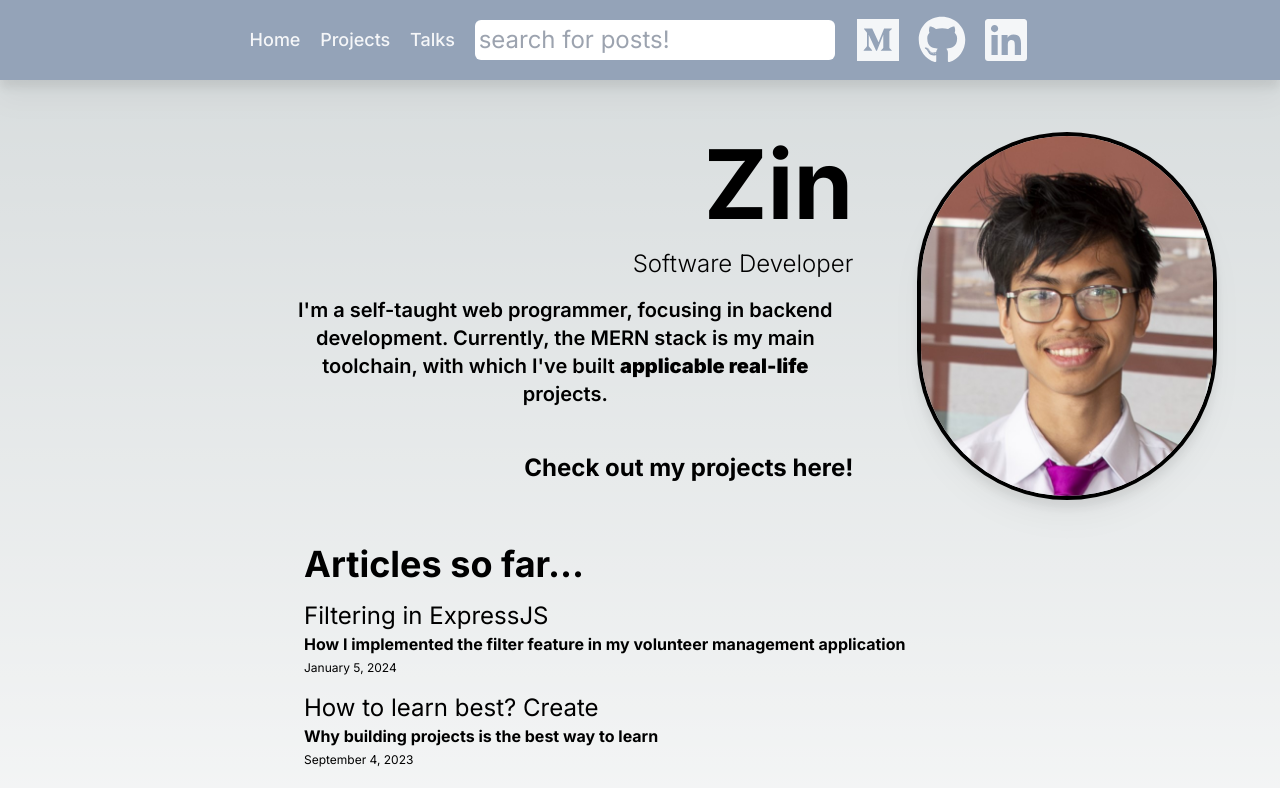
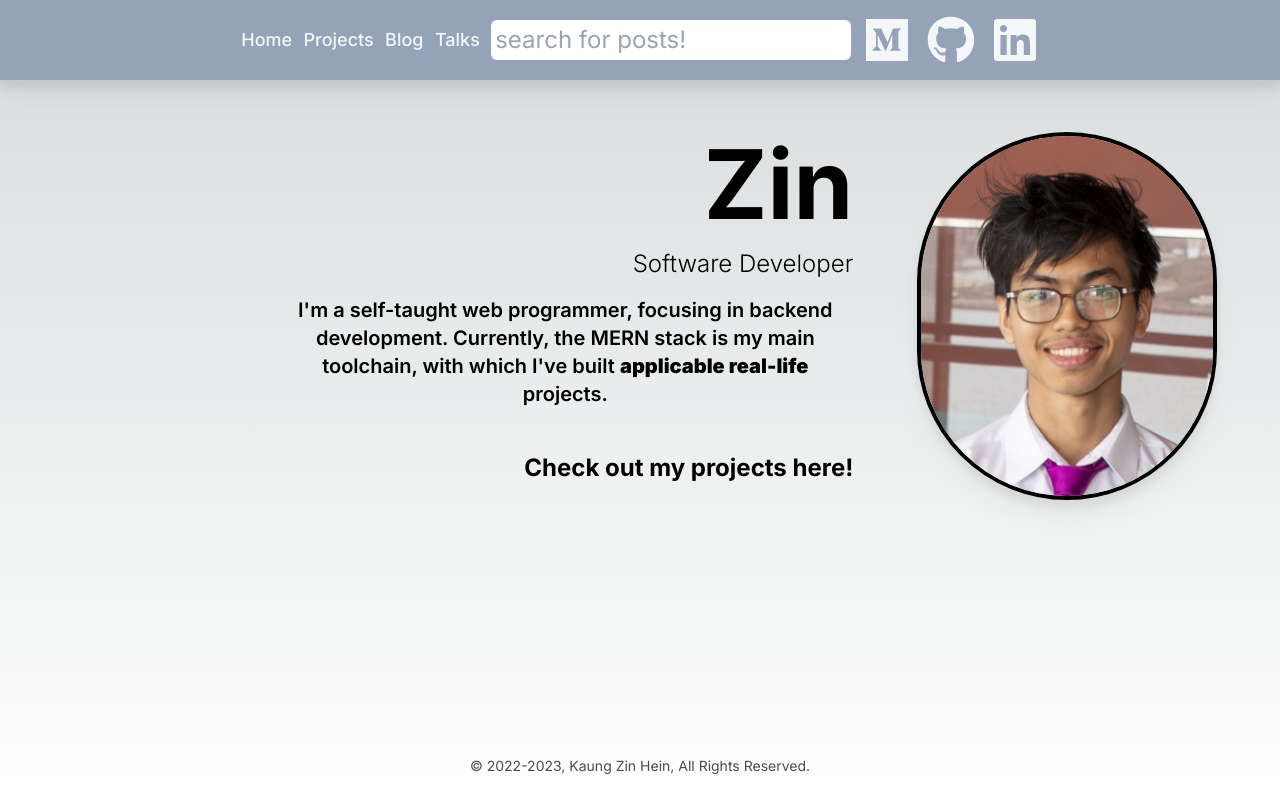
Before and after one commit to Zen-cronic/next_blog_4, a Next.js app: page / in a window 1280 px wide. Shown: the top 788 px of the page. Built offline with nearby package versions, Linux system fonts and the light colour scheme.

Commit message:
refactored: /posts/[postId]

```diff
--- a/src/app/components/Navbar.tsx
+++ b/src/app/components/Navbar.tsx
@@ -32,6 +32,15 @@ function Navbar() {
           </Link>
         </h1>
 
+        <h1 className="text-2xl sm:text-lg font-bold text-white grid place-content-center mb-2 md:mb-0">
+          <Link
+            href={"/posts"}
+            className="text-white/90  no-underline hover:text-white"
+          >
+            {" "}
+            Blog
+          </Link>
+        </h1>
         <h1 className="text-2xl sm:text-lg font-bold text-white grid place-content-center mb-2 md:mb-0">
           <Link
             href={"/talks"}
--- a/src/app/components/TalkExcerpt.tsx
+++ b/src/app/components/TalkExcerpt.tsx
@@ -1,3 +1,4 @@
+import getFormattedDate from "@/lib/getFormattedDate";
 import Image from "next/image";
 import Link from "next/link";
 import React from "react";
@@ -6,7 +7,10 @@ interface TalkExcerptProps {
   talk: Talk;
 }
 
-const TalkExcerpt: React.FC<TalkExcerptProps> = ({ talk }) => {
+export default function TalkExcerpt({ talk }: TalkExcerptProps) {
+  const { description, eventDate, eventName } = talk;
+  const formattedDate = getFormattedDate(eventDate);
+
   return (
     <div className="border-2 border-stone-900 dark:border-white rounded-md overflow-hidden mb-2">
       <Image
@@ -21,9 +25,9 @@ const TalkExcerpt: React.FC<TalkExcerptProps> = ({ talk }) => {
         <p className="text-lg">
           <strong>{talk.title} </strong>
         </p>
-        <p className="dark:text-slate-400">Description: {talk.description}</p>
-        <p className="dark:text-slate-400">Event: {talk.eventName}</p>
-        <p className="dark:text-slate-400">Date: {talk.eventName}</p>
+        <p className="dark:text-slate-400">Description: {description}</p>
+        <p className="dark:text-slate-400">Event: {eventName}</p>
+        <p className="dark:text-slate-400">Date: {formattedDate}</p>
       </div>
 
       <br />
@@ -35,6 +39,4 @@ const TalkExcerpt: React.FC<TalkExcerptProps> = ({ talk }) => {
       </Link>
     </div>
   );
-};
-
-export default TalkExcerpt;
+}
--- a/src/app/page.tsx
+++ b/src/app/page.tsx
@@ -1,16 +1,10 @@
-import AboutMe from './components/AboutMe'
-import EmailSignUp from './components/EmailSignUp'
-import MyProfilePic from './components/MyProfilePic'
-import Posts from './components/Posts'
-import ProfileInfo from './components/ProfileInfo'
+import Link from "next/link";
+import ProfileInfo from "./components/ProfileInfo";
 
 export default function Home() {
   return (
     <main>
-
-      <ProfileInfo/>
-      <Posts/>
-      {/* <EmailSignUp/> */}
+      <ProfileInfo />
     </main>
-  )
+  );
 }
--- a/src/app/components/Posts.tsx
+++ b/src/app/posts/page.tsx
@@ -1,7 +1,7 @@
 import { getSortedPostsData } from "@/lib/posts";
-import PostExcerpt from "./PostExcerpt";
+import PostExcerpt from "../components/PostExcerpt";
 
-export default function Posts() {
+export default function PostsList() {
   const posts = getSortedPostsData();
 
   return (
--- a/src/app/talks/[talkId]/page.tsx
+++ b/src/app/talks/[talkId]/page.tsx
@@ -42,7 +42,7 @@ export default async function Talk({ params }: { params: { talkId: string } }) {
     await getTalk(talkId);
 
   const pubDate = getFormattedDate(date);
-
+  const formattedEventDate = getFormattedDate(eventDate)
   return (
     <main className="px-6 prose prose-xl prose-slate dark:prose-invert mx-auto">
       <h1 className="text-5xl mt-4 pt-2">{title}</h1>
@@ -54,7 +54,7 @@ export default async function Talk({ params }: { params: { talkId: string } }) {
 
       <h3 className="text-md hover:opacity-40 mb-0 py-2">Info</h3>
       <ul>
-        <li>Date: {eventDate}</li>
+        <li>Date: {formattedEventDate}</li>
         <li>Event: {eventName}</li>
         <li>
           Slides:{" "}
--- a/src/lib/getFormattedDate.ts
+++ b/src/lib/getFormattedDate.ts
@@ -1,4 +1,4 @@
 export default function getFormattedDate(dateString: string): string {
-    return new Intl.DateTimeFormat('en-US', { dateStyle: 'long' })
+    return new Intl.DateTimeFormat('en-US', { dateStyle: 'full' })
     .format(new Date(dateString))
 }
```
Also changed, not shown: src/app/components/PostExcerpt.tsx (+2 -6 lines).
